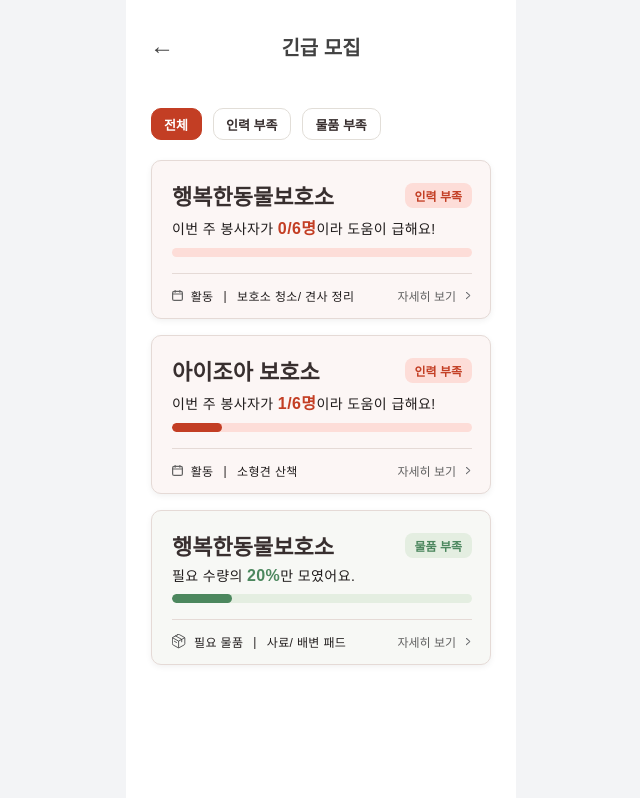
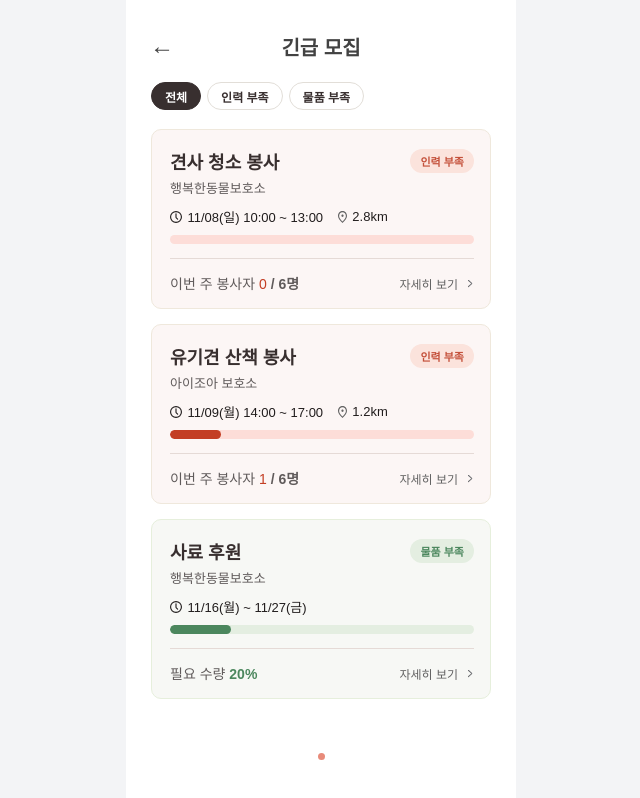
Before and after one commit to Line4Hackathon-JjongGeut/FE, a React (Vite) app: page /urgent in a window 1280 px wide. Shown: the whole page, without its empty margins (319-959 px from the left). Built offline with nearby package versions, Linux system fonts and the light colour scheme; no server answers; a web font is replaced by a local one.

Commit message:
design: 긴급 모집 카드 및 필터 디자인 변경

```diff
--- a/src/components/home/UrgentDetailCard.jsx
+++ b/src/components/home/UrgentDetailCard.jsx
@@ -1,13 +1,13 @@
 import styled from "styled-components";
 import { URGENT_LABELS } from "../../dummyData/home/homeDummy.js";
-import calendarIcon from "../../assets/icons/map/calendar.svg";
-import goodsIcon from "../../assets/icons/home/icon-goods.svg";
+import clockIcon from "../../assets/icons/search/clock.svg";
+import pinIcon from "../../assets/icons/map/pin.svg";
 import chevronIcon from "../../assets/icons/search/chevron.svg";
 
 /* 인력 부족은 빨강, 물품 부족은 초록 */
 const THEMES = {
-  staff: { background: "#fcf6f5", point: "#c33e24", light: "#fdddd8", icon: calendarIcon, needsLabel: "활동" },
-  goods: { background: "#f7f8f5", point: "#4c875e", light: "#e4eee1", icon: goodsIcon, needsLabel: "필요 물품" },
+  staff: { background: "#fcf6f5", border: "#efe8dc", point: "#c33e24", light: "#fdddd8", badge: "#fbe3dc", badgeText: "#c4513b" },
+  goods: { background: "#f7f8f5", border: "#e6efdc", point: "#4c875e", light: "#e4eee1", badge: "#e4eee1", badgeText: "#4c875e" },
 };
 
 /* 긴급 모집 카드 */
@@ -19,37 +19,40 @@ export default function UrgentDetailCard({ post, onDetailClick }) {
   return (
     <Card $theme={theme}>
       <Head>
-        <Shelter>{post.shelter}</Shelter>
+        <Title>{post.title}</Title>
         <Badge $theme={theme}>{URGENT_LABELS[post.type]}</Badge>
       </Head>
+      <Shelter>{post.shelter}</Shelter>
 
-      <Message>
-        {isStaff ? (
-          <>
-            이번 주 봉사자가{" "}
-            <Point $theme={theme}>
-              {post.current}/{post.total}명
-            </Point>
-            이라 도움이 급해요!
-          </>
-        ) : (
-          <>
-            필요 수량의 <Point $theme={theme}>{post.percent}%</Point>만 모였어요.
-          </>
+      <Meta>
+        <MetaItem>
+          <img src={clockIcon} alt="" />
+          {post.schedule}
+        </MetaItem>
+        {post.distance && (
+          <MetaItem>
+            <img src={pinIcon} alt="" />
+            {post.distance}
+          </MetaItem>
         )}
-      </Message>
+      </Meta>
 
       <Track $theme={theme}>
         <Fill $theme={theme} style={{ width: `${progress}%` }} />
       </Track>
 
       <Footer>
-        <Needs>
-          <img src={theme.icon} alt="" />
-          {theme.needsLabel}
-          <Bar>|</Bar>
-          {post.needs}
-        </Needs>
+        <Status>
+          {isStaff ? (
+            <>
+              이번 주 봉사자 <Point $theme={theme}>{post.current}</Point> <Total>/ {post.total}명</Total>
+            </>
+          ) : (
+            <>
+              필요 수량 <Point $theme={theme} $bold>{post.percent}%</Point>
+            </>
+          )}
+        </Status>
         <DetailButton type="button" onClick={onDetailClick}>
           자세히 보기
           <Chevron src={chevronIcon} alt="" />
@@ -60,11 +63,10 @@ export default function UrgentDetailCard({ post, onDetailClick }) {
 }
 
 const Card = styled.article`
-  padding: 18px 18px 14px 20px;
-  border: 1px solid #e5dad6;
+  padding: 18px 16px 15px 18px;
+  border: 1px solid ${({ $theme }) => $theme.border};
   border-radius: 10px;
   background-color: ${({ $theme }) => $theme.background};
-  box-shadow: 0 2px 6px rgba(0, 0, 0, 0.06);
 `;
 
 const Head = styled.div`
@@ -73,33 +75,45 @@ const Head = styled.div`
   justify-content: space-between;
 `;
 
-const Shelter = styled.h2`
+const Title = styled.h2`
   color: #382f2f;
-  font-size: 22px;
+  font-size: 18px;
   font-weight: 700;
 `;
 
 const Badge = styled.span`
   padding: 4px 10px;
-  border-radius: 8px;
-  background-color: ${({ $theme }) => $theme.light};
-  color: ${({ $theme }) => $theme.point};
-  font-size: 12px;
+  border-radius: 18px;
+  background-color: ${({ $theme }) => $theme.badge};
+  color: ${({ $theme }) => $theme.badgeText};
+  font-size: 11px;
   font-weight: 700;
 `;
 
-const Message = styled.p`
+const Shelter = styled.p`
   margin-top: 4px;
-  color: #211d1d;
-  font-size: 14px;
+  color: #605b5b;
+  font-size: 13px;
   font-weight: 500;
-  letter-spacing: 0.4px;
 `;
 
-const Point = styled.strong`
-  color: ${({ $theme }) => $theme.point};
-  font-size: 16px;
-  font-weight: 600;
+const Meta = styled.div`
+  display: flex;
+  gap: 15px;
+  margin-top: 10px;
+`;
+
+const MetaItem = styled.span`
+  display: flex;
+  gap: 5px;
+  align-items: center;
+  color: #211d1d;
+  font-size: 13px;
+  font-weight: 500;
+
+  img {
+    height: 12px;
+  }
 `;
 
 const Track = styled.div`
@@ -120,23 +134,24 @@ const Footer = styled.div`
   display: flex;
   align-items: center;
   justify-content: space-between;
-  margin-top: 16px;
-  padding-top: 13px;
+  margin-top: 14px;
+  padding-top: 14px;
   border-top: 1px solid #e5dad6;
 `;
 
-const Needs = styled.span`
-  display: flex;
-  gap: 8px;
-  align-items: center;
-  color: #211d1d;
-  font-size: 12px;
+const Status = styled.p`
+  color: #605b5b;
+  font-size: 14px;
   font-weight: 500;
-  letter-spacing: 0.36px;
 `;
 
-const Bar = styled.span`
-  margin: 0 2px;
+const Point = styled.strong`
+  color: ${({ $theme }) => $theme.point};
+  font-weight: ${({ $bold }) => ($bold ? 700 : 500)};
+`;
+
+const Total = styled.span`
+  font-weight: 600;
 `;
 
 const DetailButton = styled.button`
--- a/src/dummyData/home/homeDummy.js
+++ b/src/dummyData/home/homeDummy.js
@@ -146,7 +146,8 @@ export const URGENT_POSTS = [
     title: "견사 청소 봉사",
     current: 0,
     total: 6,
-    needs: "보호소 청소/ 견사 정리",
+    schedule: "11/08(일) 10:00 ~ 13:00",
+    distance: "2.8km",
   },
   {
     id: 2,
@@ -157,7 +158,8 @@ export const URGENT_POSTS = [
     title: "유기견 산책 봉사",
     current: 1,
     total: 6,
-    needs: "소형견 산책",
+    schedule: "11/09(월) 14:00 ~ 17:00",
+    distance: "1.2km",
   },
   {
     id: 3,
@@ -167,7 +169,7 @@ export const URGENT_POSTS = [
     region: "마포구",
     title: "사료 후원",
     percent: 20,
-    needs: "사료/ 배변 패드",
+    schedule: "11/16(월) ~ 11/27(금)",
   },
 ];
 
--- a/src/pages/Home/UrgentList.jsx
+++ b/src/pages/Home/UrgentList.jsx
@@ -2,8 +2,12 @@ import { useState } from "react";
 import { useNavigate } from "react-router-dom";
 import styled from "styled-components";
 import BackHeader from "../../components/auth/BackHeader.jsx";
+import PageDots from "../../components/auth/PageDots.jsx";
 import UrgentDetailCard from "../../components/home/UrgentDetailCard.jsx";
 import { URGENT_POSTS } from "../../dummyData/home/homeDummy.js";
+import { chunk } from "../../utils/chunk.js";
+
+const CARDS_PER_PAGE = 4;
 
 const FILTERS = [
   { id: "all", label: "전체" },
@@ -15,7 +19,20 @@ const FILTERS = [
 export default function UrgentList() {
   const navigate = useNavigate();
   const [filter, setFilter] = useState("all");
+  const [page, setPage] = useState(0);
   const posts = filter === "all" ? URGENT_POSTS : URGENT_POSTS.filter((post) => post.type === filter);
+  const pages = chunk(posts, CARDS_PER_PAGE);
+
+  /* 필터를 바꾸면 목록 길이가 달라지니 첫 페이지부터 */
+  function changeFilter(id) {
+    setFilter(id);
+    setPage(0);
+  }
+
+  function changePage(index) {
+    setPage(index);
+    window.scrollTo({ top: 0 });
+  }
 
   return (
     <Screen>
@@ -30,7 +47,7 @@ export default function UrgentList() {
               role="radio"
               aria-checked={filter === item.id}
               $active={filter === item.id}
-              onClick={() => setFilter(item.id)}
+              onClick={() => changeFilter(item.id)}
             >
               {item.label}
             </FilterChip>
@@ -38,7 +55,7 @@ export default function UrgentList() {
         </Filters>
 
         <Cards>
-          {posts.map((post) => (
+          {(pages[page] ?? []).map((post) => (
             <UrgentDetailCard
               key={post.id}
               post={post}
@@ -48,6 +65,12 @@ export default function UrgentList() {
           {posts.length === 0 && <Empty>지금은 급하게 도움이 필요한 곳이 없어요.</Empty>}
         </Cards>
       </Body>
+
+      {pages.length > 0 && (
+        <DotsArea>
+          <PageDots total={pages.length} current={page} onSelect={changePage} size={7} gap={8} />
+        </DotsArea>
+      )}
     </Screen>
   );
 }
@@ -61,24 +84,25 @@ const Screen = styled.div`
 
 const Body = styled.div`
   display: flex;
+  flex: 1;
   flex-direction: column;
-  gap: 20px;
-  padding: 36px 25px 40px;
+  gap: 19px;
+  padding: 10px 25px 0;
 `;
 
 const Filters = styled.div`
   display: flex;
-  gap: 11px;
+  gap: 6px;
 `;
 
 const FilterChip = styled.button`
-  height: 32px;
-  padding: 0 13px 0 12px;
-  border: 1px solid ${({ $active }) => ($active ? "#c33e24" : "#e2ded8")};
-  border-radius: 10px;
-  background-color: ${({ $active }) => ($active ? "#c33e24" : "#ffffff")};
+  height: 28px;
+  padding: 0 13px;
+  border: 1px solid ${({ $active }) => ($active ? "#382f2f" : "#e2ded8")};
+  border-radius: 18px;
+  background-color: ${({ $active }) => ($active ? "#382f2f" : "#ffffff")};
   color: ${({ $active }) => ($active ? "#ffffff" : "#382f2f")};
-  font-size: 13px;
+  font-size: 12px;
   font-weight: 600;
   cursor: pointer;
 `;
@@ -86,7 +110,13 @@ const FilterChip = styled.button`
 const Cards = styled.div`
   display: flex;
   flex-direction: column;
-  gap: 16px;
+  gap: 15px;
+`;
+
+const DotsArea = styled.div`
+  display: flex;
+  justify-content: center;
+  padding: 15px 0 40px;
 `;
 
 const Empty = styled.p`
```
Also changed, not shown: src/assets/icons/home/icon-goods.svg (deleted).
